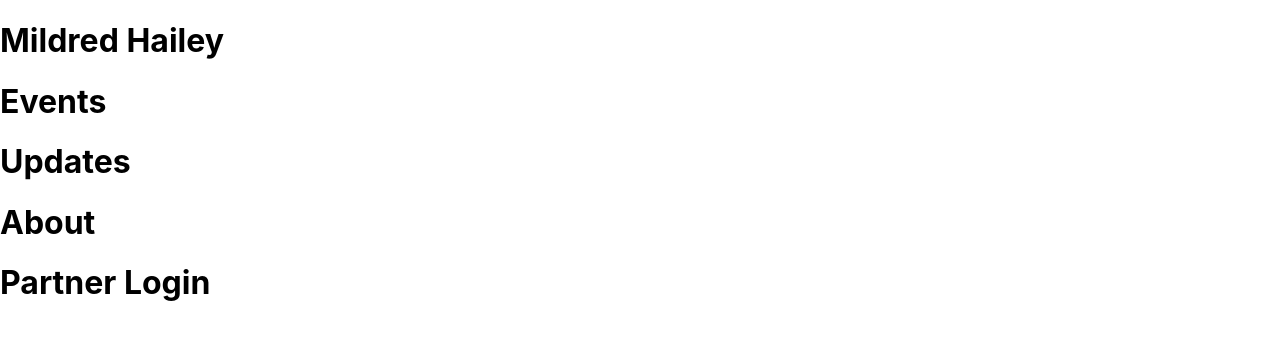
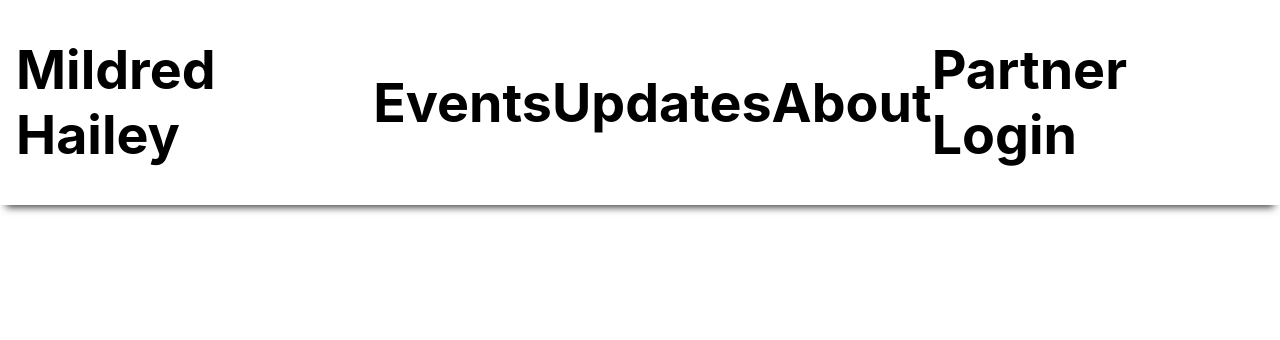
Before and after one commit to ang-li7/Mildred-Hailey-Website, a React (Create React App) app: page / in a window 1280 px wide. Shown: the top 340 px of the page. Built offline with nearby package versions, Linux system fonts and the light colour scheme.

Commit message:
Added styling to NavBar

```diff
--- a/src/components/modules/NavBar.js
+++ b/src/components/modules/NavBar.js
@@ -1,13 +1,16 @@
 import React from "react";
+import "./NavBar.css";
 
 const NavBar = () => {
   return (
-    <div>
-      <h1>Mildred Hailey</h1>
-      <h1>Events</h1>
-      <h1>Updates</h1>
-      <h1>About</h1>
-      <h1>Partner Login</h1>
+    <div className="NavBar-container">
+      <div className="NavBar-linkContainer">
+        <h1>Mildred Hailey</h1>
+        <h1>Events</h1>
+        <h1>Updates</h1>
+        <h1>About</h1>
+        <h1>Partner Login</h1>
+      </div>
     </div>
   );
 };
```
